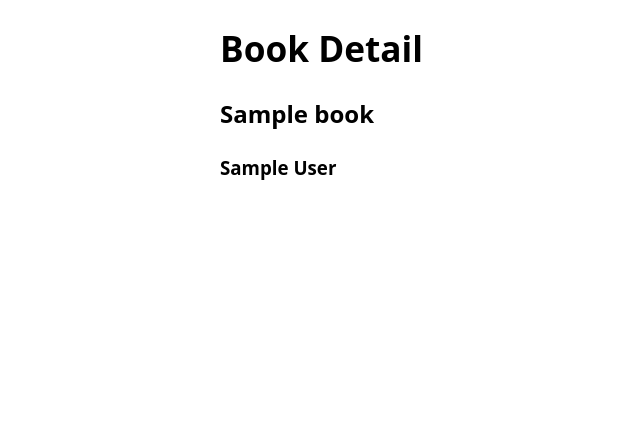
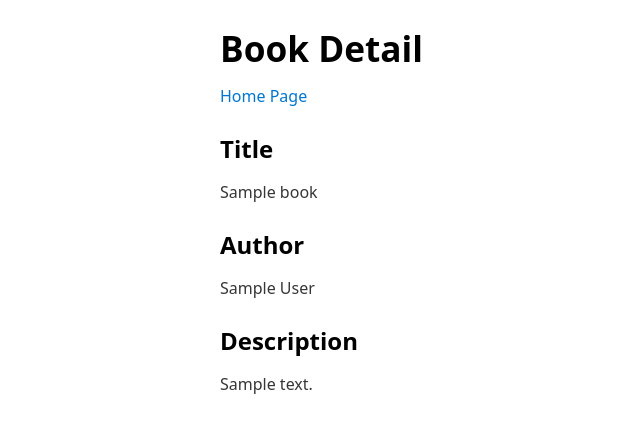
Before and after one commit to Momentum-Team-12/django-freeshelf-JDitto95, a Django app: template templates/books/book_detail.html in a window 1280 px wide. Shown: the top 433 px of the page, without its empty margins (20-660 px from the left). Run offline with Django 3.2, Linux system fonts and the light colour scheme; the template is opened without the code that fills it: values that come from a table or form of the project are taken from there, others are empty; tables that the repository leaves empty hold one stand-in row (values such as "Sample post").

Commit message:
added redirect to homepage from book_detail page

```diff
--- a/django_freeshelf/urls.py
+++ b/django_freeshelf/urls.py
@@ -20,5 +20,6 @@ urlpatterns = [
     path("admin/", admin.site.urls),
     path('accounts/', include('registration.backends.simple.urls'),),
     path('', books_views.list_books, name='list_books' ),
+    path('books/<int:pk>/detail/', books_views.book_detail, name='book_detail'),
     path('books/<slug:slug>', books_views.books_by_category, name='category')
 ]
--- a/templates/books/book_detail.html
+++ b/templates/books/book_detail.html
@@ -3,6 +3,11 @@
 {% block content %}
 
 <h1>Book Detail</h1>
-    <h2>{{book.title}}</h2>
-    <h3>{{book.author}}</h3>
+<a href="{% url 'list_books' %}">Home Page</a>
+    <h2>Title</h2>
+        <p>{{book.title}}</p>
+    <h2>Author</h2>
+    <p>{{book.author}}</p>
+    <h2>Description</h2>
+    <p>{{book.description}}</p>
 {% endblock%}
--- a/templates/books/list_books.html
+++ b/templates/books/list_books.html
@@ -3,8 +3,8 @@
 {% block content %}
 <h1> BookShelf</h1>
 {% for book in books %}
+<h2>{{book.author}}</h2>
 <h2>{{book.title}}</h2>
-<h2>{{book.author}}</h2>
 <h2>{{book.description}}</h2>
 {% endfor %}
 {% endblock %}
```
